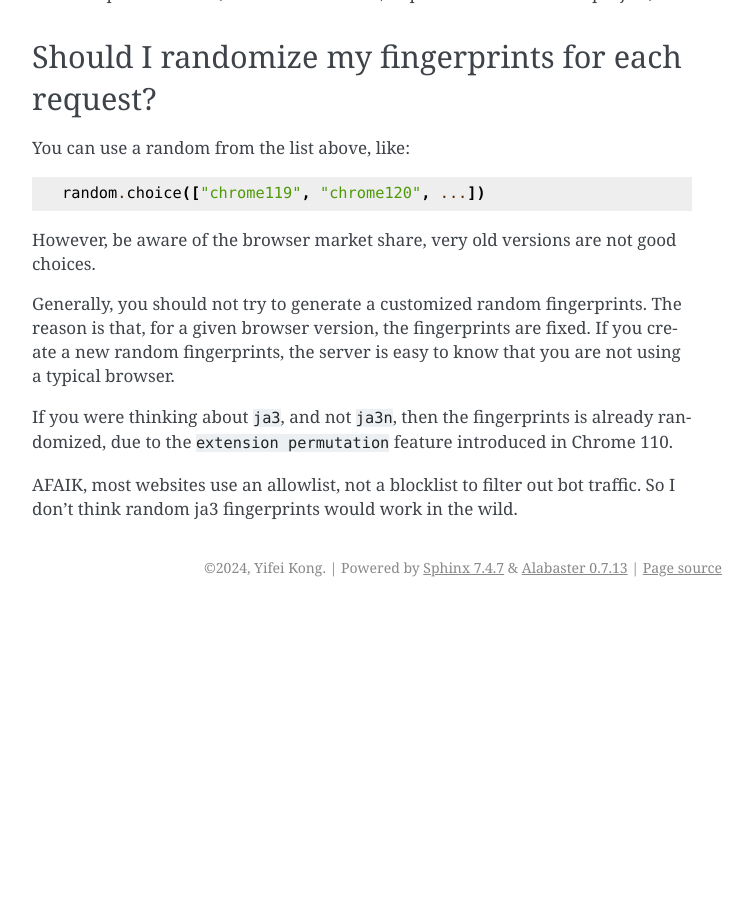
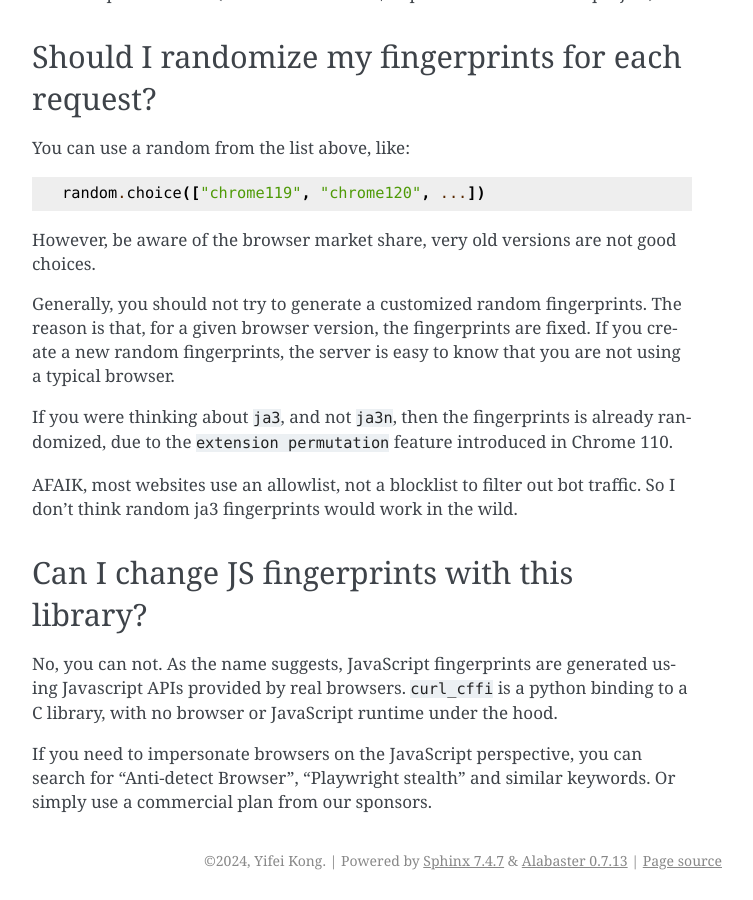
Before and after one commit to lexiforest/curl_cffi, a Sphinx documentation site: the page built from docs/impersonate.rst, in a window 1280 px wide and 900 px high, scrolled down 2168 px. Shown: the whole window, without its empty margins (388-1141 px from the left). Built offline with Sphinx 7.4.7, drawn with Linux system fonts in a browser that asks for light colours; before the commit the page ends 2775 px from its top, so only the background shows below that; some of the changed text lies outside the part shown.

Commit message:
Update docs

```diff
--- a/docs/faq.rst
+++ b/docs/faq.rst
@@ -37,6 +37,7 @@ a better proxy IP provider and use browser automation tools like playwright.
 If you are in a hurry or just want the professionals to take care of the hard parts,
 you can consider the commercial solutions from our sponsors:
 
+- `Scraply <https://scrapfly.io/?utm_source=github&utm_medium=sponsoring&utm_campaign=curl_cffi>`_, Cloud-based scraping platform.
 - `Yescaptcha <https://yescaptcha.com/i/stfnIO>`_, captcha resolver and proxy service for bypassing Cloudflare.
 - `ScrapeNinja <https://scrapeninja.net/?utm_source=github&utm_medium=banner&utm_campaign=cffi>`_, Managed web scraping API.
 
--- a/docs/impersonate.rst
+++ b/docs/impersonate.rst
@@ -108,3 +108,13 @@
 
 AFAIK, most websites use an allowlist, not a blocklist to filter out bot traffic. So I
 don’t think random ja3 fingerprints would work in the wild.
+
+Can I change JS fingerprints with this library?
+------
+
+No, you can not. As the name suggests, JavaScript fingerprints are generated using Javascript
+APIs provided by real browsers. ``curl_cffi`` is a python binding to a C library, with no
+browser or JavaScript runtime under the hood.
+
+If you need to impersonate browsers on the JavaScript perspective, you can search for "Anti-detect
+Browser", "Playwright stealth" and similar keywords. Or simply use a commercial plan from our sponsors.
--- a/docs/index.rst
+++ b/docs/index.rst
@@ -44,7 +44,7 @@ is an enterprise-grade solution providing Web Scraping API that aims to simplify
 scraping process by managing everything: real browser rendering, rotating proxies, and
 fingerprints (TLS, HTTP, browser) to bypass all major anti-bots. Scrapfly also unlocks the
 observability by providing an analytical dashboard and measuring the success rate/block
-rate in detail.
+rate in details.
 
 Scrapfly is a good solution if you are looking for a cloud-managed solution for ``curl_cffi``.
 If you are managing TLS/HTTP fingerprint by yourself with ``curl_cffi``, they also maintain
```
